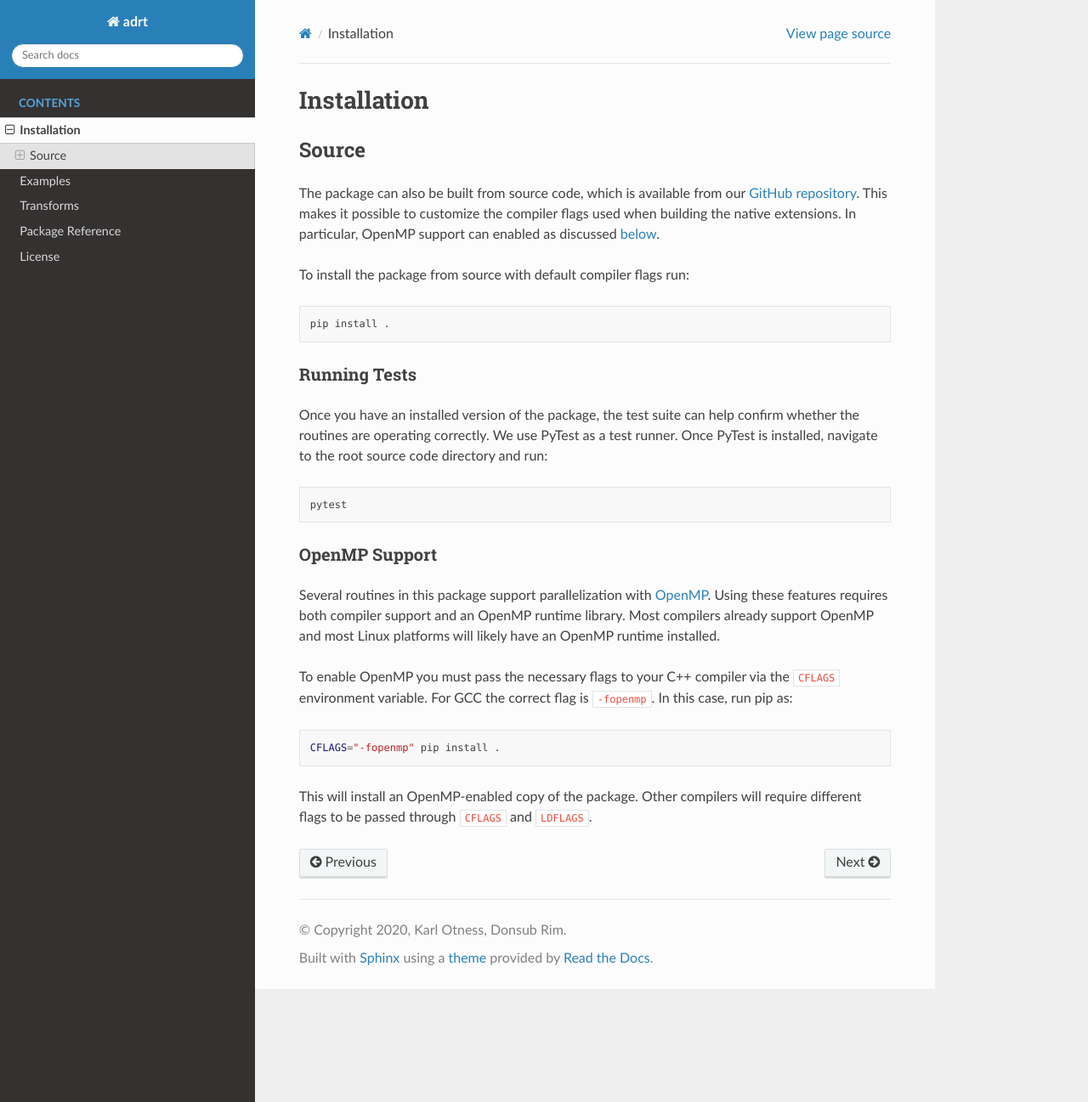
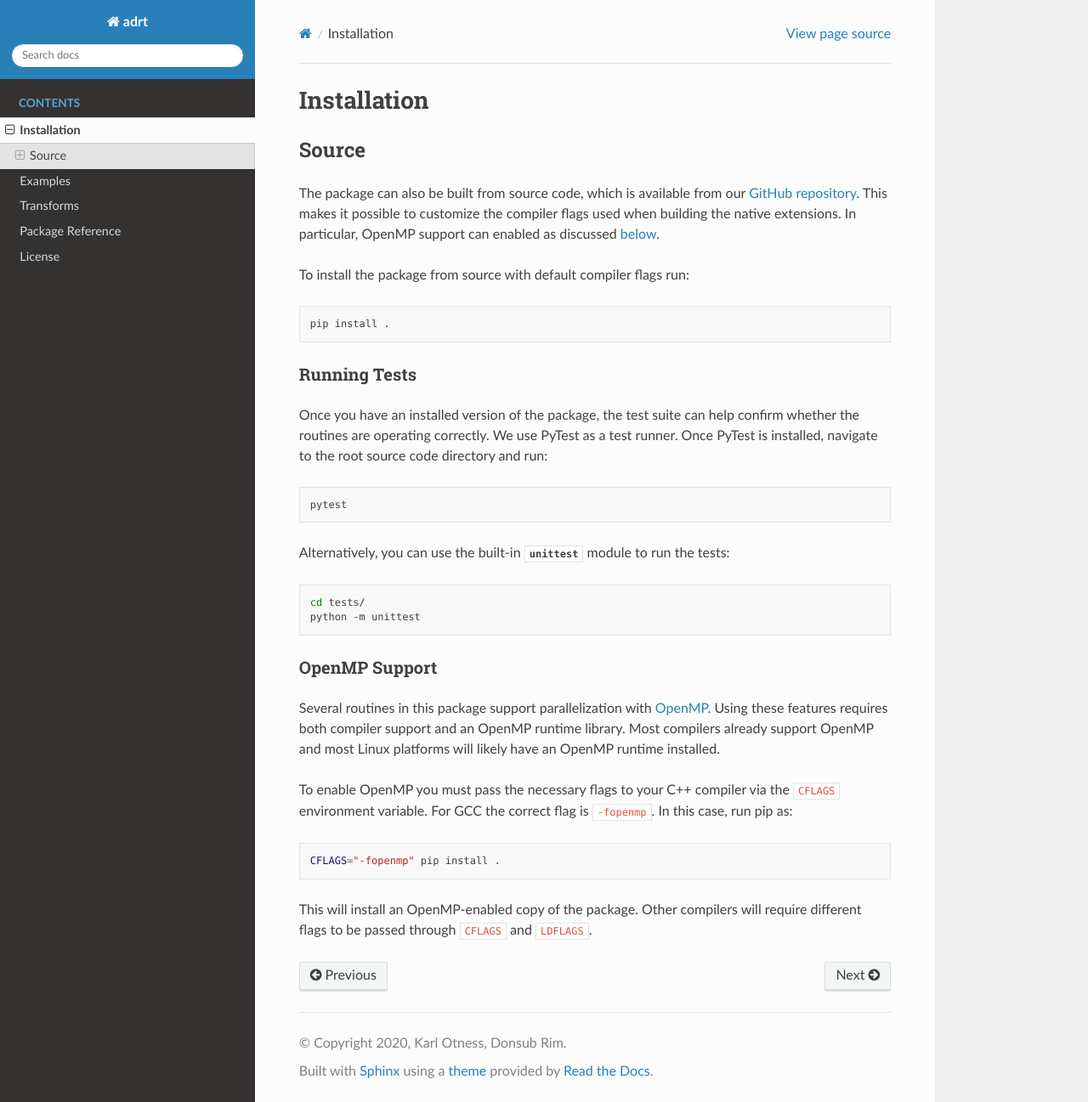
Before and after one commit to karlotness/adrt, a Sphinx documentation site: the page built from docs/install.rst, in a window 1280 px wide and 1297 px high. Shown: the whole window at 85% size. Built offline with Sphinx 7.4.7 and the Read the Docs theme 2.0.0, drawn with Linux system fonts in a browser that asks for light colours.

Commit message:
Mention built-in "unittest" test runner in installation docs.

```diff
--- a/docs/install.rst
+++ b/docs/install.rst
@@ -26,6 +26,12 @@ installed, navigate to the root source code directory and run::
 
   pytest
 
+Alternatively, you can use the built-in :mod:`unittest` module to
+run the tests::
+
+  cd tests/
+  python -m unittest
+
 .. _openmp-build:
 
 OpenMP Support
```
